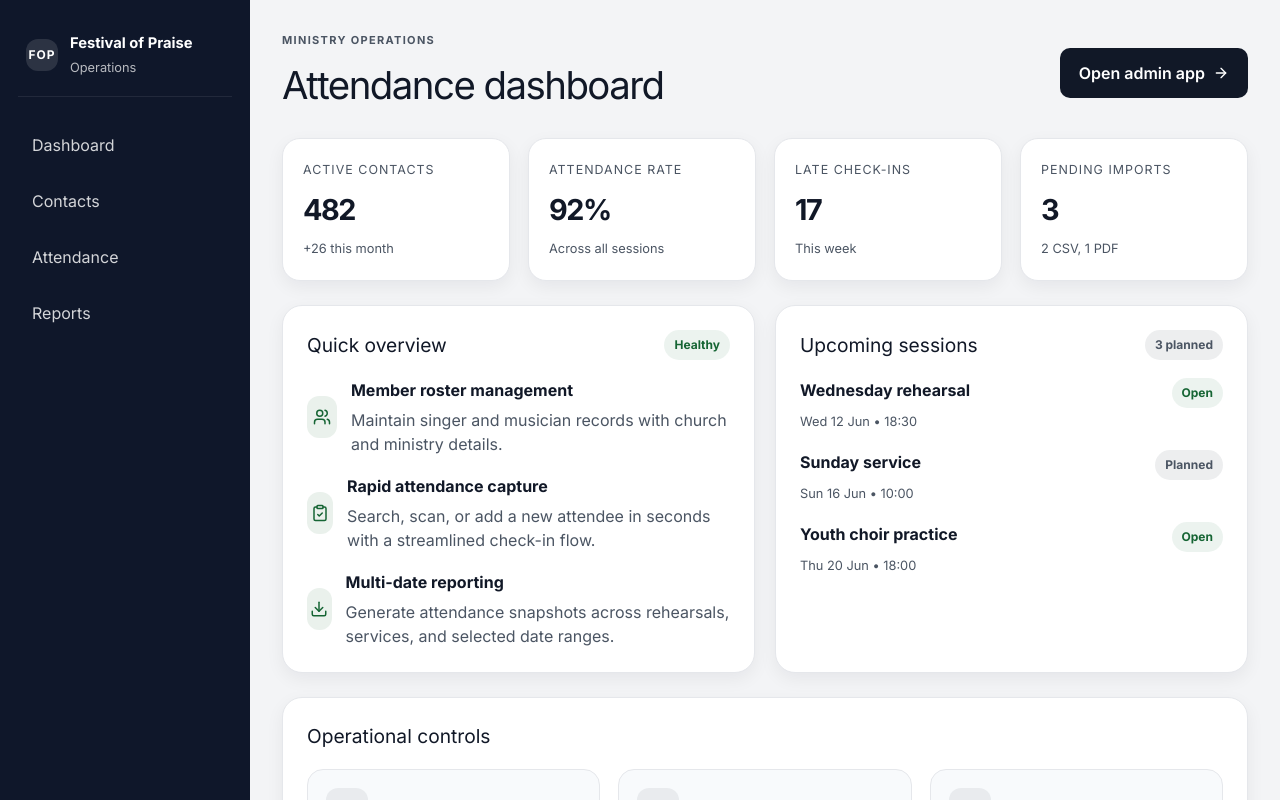
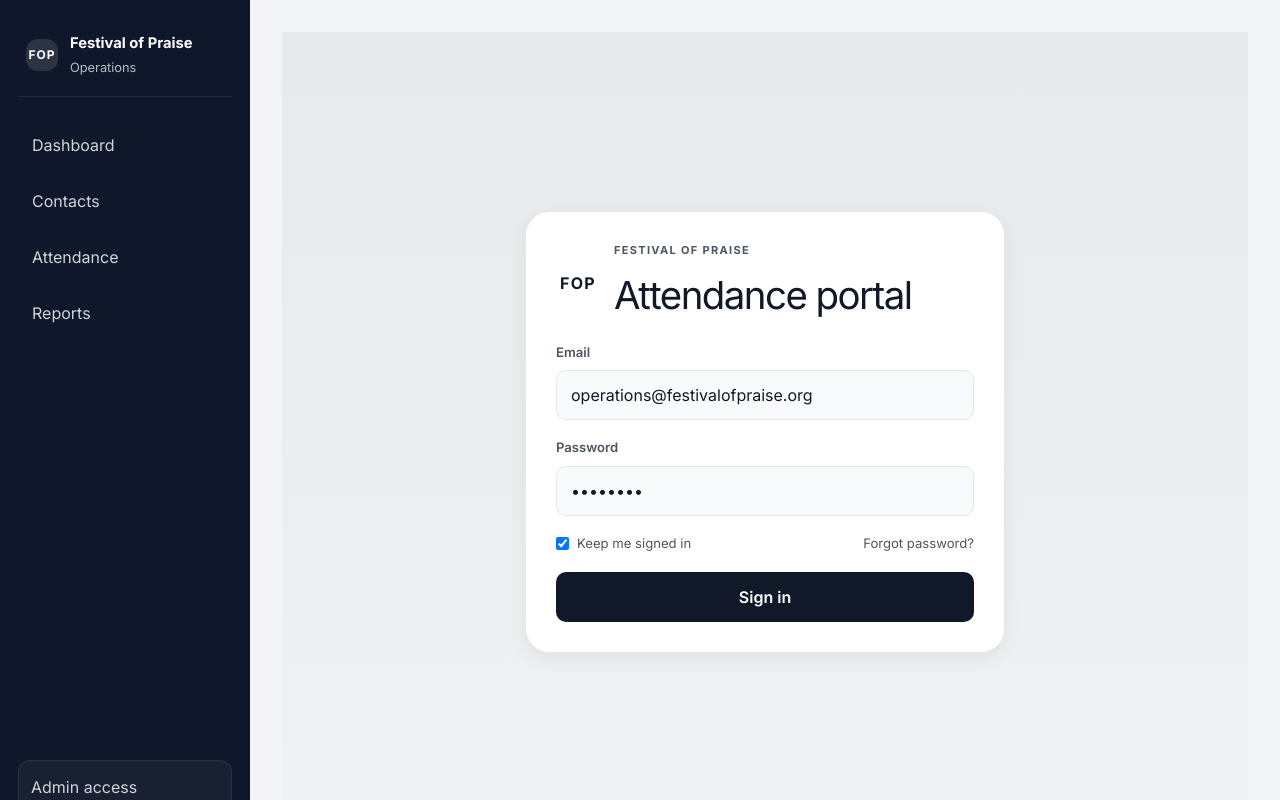
Before and after one commit to festivalofpraisechoir/fop, a Next.js app: page / in a window 1280 px wide. Shown: the top 800 px of the page. Built offline with nearby package versions, Linux system fonts and the light colour scheme.

Commit message:
Refine the FOP attendance app with a production-style admin UI, core pages, and the structured project setup.

```diff
--- a/app/attendance/page.tsx
+++ b/app/attendance/page.tsx
@@ -91,9 +91,7 @@ export default function AttendancePage() {
                 <tr key={person.name}>
                   <td>{person.name}</td>
                   <td>
-                    <span className={
-                      person.status === 'Present' ? 'status-pill success' : person.status === 'Late' ? 'status-pill warning' : 'status-pill danger'
-                    }>
+                    <span className={person.status === 'Present' ? 'status-pill success' : person.status === 'Late' ? 'status-pill warning' : 'status-pill danger'}>
                       {person.status}
                     </span>
                   </td>
--- a/app/dashboard/page.tsx
+++ b/app/dashboard/page.tsx
@@ -1,4 +1,3 @@
-export default function DashboardPage() {
 const summaryCards = [
   { title: 'Members', value: '482', meta: 'Registered contacts' },
   { title: 'Present today', value: '316', meta: '+19 vs last week' },
@@ -7,10 +6,11 @@ export default function DashboardPage() {
 ];
 
 const attendanceByRole = [
-    { label: 'Singers', value: 58, total: 100 },
-    { label: 'Musicians', value: 42, total: 100 },
+  { label: 'Singers', value: 58 },
+  { label: 'Musicians', value: 42 },
 ];
 
+export default function DashboardPage() {
   return (
     <div className="page-shell">
       <header className="page-header">
@@ -55,13 +55,8 @@ export default function DashboardPage() {
             <h2>Recent imports</h2>
             <span className="status-pill neutral">Synced</span>
           </div>
-
           <div className="list-stack">
-            {[
-              'Wednesday rehearsal roster.csv',
-              'Sunday service members.xlsx',
-              'Keyboard section.pdf',
-            ].map((item) => (
+            {['Wednesday rehearsal roster.csv', 'Sunday service members.xlsx', 'Keyboard section.pdf'].map((item) => (
               <div key={item} className="list-row">
                 <div>
                   <strong>{item}</strong>
--- a/app/layout.tsx
+++ b/app/layout.tsx
@@ -7,7 +7,7 @@ const inter = Inter({ subsets: ['latin'] });
 
 export const metadata: Metadata = {
   title: 'FOP Attendance CRM',
-  description: 'Professional attendance and member management dashboard for the choir team.',
+  description: 'Professional attendance and member management dashboard for choir and music team operations.',
 };
 
 export default function RootLayout({ children }: { children: React.ReactNode }) {
--- a/app/login/page.tsx
+++ b/app/login/page.tsx
@@ -12,7 +12,7 @@ export default function LoginPage() {
           </div>
         </div>
 
-        <form className="auth-form">
+        <div className="auth-form">
           <div className="field-group">
             <label htmlFor="email">Email</label>
             <input id="email" type="email" defaultValue="operations@festivalofpraise.org" />
@@ -34,7 +34,7 @@ export default function LoginPage() {
           <Link href="/dashboard" className="primary-button full-width">
             Sign in
           </Link>
-        </form>
+        </div>
       </div>
     </div>
   );
--- a/app/page.tsx
+++ b/app/page.tsx
@@ -1,120 +1,41 @@
-import { ArrowRight, CheckCircle2, ClipboardCheck, Download, ShieldCheck, Users } from 'lucide-react';
 import Link from 'next/link';
-
-const stats = [
-  { label: 'Active contacts', value: '482', detail: '+26 this month' },
-  { label: 'Attendance rate', value: '92%', detail: 'Across all sessions' },
-  { label: 'Late check-ins', value: '17', detail: 'This week' },
-  { label: 'Pending imports', value: '3', detail: '2 CSV, 1 PDF' },
-];
-
-const upcoming = [
-  { title: 'Wednesday rehearsal', date: 'Wed 12 Jun', time: '18:30', status: 'Open' },
-  { title: 'Sunday service', date: 'Sun 16 Jun', time: '10:00', status: 'Planned' },
-  { title: 'Youth choir practice', date: 'Thu 20 Jun', time: '18:00', status: 'Open' },
-];
 
 export default function HomePage() {
   return (
-    <div className="page-shell">
-      <header className="page-header">
-        <div>
-          <p className="eyebrow">Ministry operations</p>
-          <h1>Attendance dashboard</h1>
-        </div>
-        <Link href="/login" className="primary-button">
-          Open admin app
-          <ArrowRight size={16} />
-        </Link>
-      </header>
-
-      <section className="stats-grid">
-        {stats.map((item) => (
-          <article key={item.label} className="stat-card">
-            <span>{item.label}</span>
-            <strong>{item.value}</strong>
-            <small>{item.detail}</small>
-          </article>
-        ))}
-      </section>
-
-      <section className="panel-grid two-col">
-        <div className="panel-card">
-          <div className="panel-header">
-            <h2>Quick overview</h2>
-            <span className="status-pill success">Healthy</span>
-          </div>
-
-          <div className="feature-list">
-            <div className="feature-row">
-              <div className="feature-icon success-bg"><Users size={18} /></div>
-              <div>
-                <strong>Member roster management</strong>
-                <p>Maintain singer and musician records with church and ministry details.</p>
-              </div>
-            </div>
-            <div className="feature-row">
-              <div className="feature-icon success-bg"><ClipboardCheck size={18} /></div>
-              <div>
-                <strong>Rapid attendance capture</strong>
-                <p>Search, scan, or add a new attendee in seconds with a streamlined check-in flow.</p>
-              </div>
-            </div>
-            <div className="feature-row">
-              <div className="feature-icon success-bg"><Download size={18} /></div>
-              <div>
-                <strong>Multi-date reporting</strong>
-                <p>Generate attendance snapshots across rehearsals, services, and selected date ranges.</p>
-              </div>
-            </div>
+    <div className="auth-shell">
+      <div className="auth-card">
+        <div className="auth-brand">
+          <div className="brand-mark">FOP</div>
+          <div>
+            <p className="eyebrow">Festival of Praise</p>
+            <h1>Attendance portal</h1>
           </div>
         </div>
 
-        <div className="panel-card">
-          <div className="panel-header">
-            <h2>Upcoming sessions</h2>
-            <span className="status-pill neutral">3 planned</span>
+        <div className="auth-form">
+          <div className="field-group">
+            <label htmlFor="email">Email</label>
+            <input id="email" type="email" defaultValue="operations@festivalofpraise.org" />
           </div>
-          <div className="list-stack compact">
-            {upcoming.map((session) => (
-              <div key={session.title} className="list-row">
-                <div>
-                  <strong>{session.title}</strong>
-                  <small>
-                    {session.date} • {session.time}
-                  </small>
-                </div>
-                <span className={session.status === 'Open' ? 'status-pill success' : 'status-pill neutral'}>
-                  {session.status}
-                </span>
-              </div>
-            ))}
+
+          <div className="field-group">
+            <label htmlFor="password">Password</label>
+            <input id="password" type="password" defaultValue="••••••••" />
           </div>
-        </div>
-      </section>
 
-      <section className="panel-card">
-        <div className="panel-header">
-          <h2>Operational controls</h2>
-        </div>
-        <div className="control-grid">
-          <Link href="/contacts" className="control-card">
-            <div className="feature-icon accent-bg"><Users size={18} /></div>
-            <strong>Contacts</strong>
-            <span>Manage choir members and musician profiles.</span>
-          </Link>
-          <Link href="/attendance" className="control-card">
-            <div className="feature-icon accent-bg"><CheckCircle2 size={18} /></div>
-            <strong>Attendance</strong>
-            <span>Check members in quickly with search or QR-assisted flow.</span>
-          </Link>
-          <Link href="/reports" className="control-card">
-            <div className="feature-icon accent-bg"><ShieldCheck size={18} /></div>
-            <strong>Reports</strong>
-            <span>Track attendance across multi-date ranges and congregation groups.</span>
+          <div className="auth-meta">
+            <label className="checkbox-row">
+              <input type="checkbox" defaultChecked />
+              <span>Keep me signed in</span>
+            </label>
+            <Link href="/dashboard">Forgot password?</Link>
+          </div>
+
+          <Link href="/dashboard" className="primary-button full-width">
+            Sign in
           </Link>
         </div>
-      </section>
+      </div>
     </div>
   );
 }
--- a/components/sidebar.tsx
+++ b/components/sidebar.tsx
@@ -1,5 +1,3 @@
-import type { ReactNode } from 'react';
-
 export function Sidebar() {
   const items = [
     { label: 'Dashboard', href: '/dashboard' },
--- a/lib/supabase.ts
+++ b/lib/supabase.ts
@@ -1,6 +1,6 @@
 import type { SupabaseClient } from '@supabase/supabase-js';
 
-export function createSupabaseClient() {
+export function createSupabaseClient(): SupabaseClient | null {
   const supabaseUrl = process.env.NEXT_PUBLIC_SUPABASE_URL;
   const supabaseAnonKey = process.env.NEXT_PUBLIC_SUPABASE_ANON_KEY;
 
@@ -8,7 +8,8 @@ export function createSupabaseClient() {
     return null;
   }
 
-  return require('@supabase/supabase-js').createClient(supabaseUrl, supabaseAnonKey);
+  const { createClient } = require('@supabase/supabase-js');
+  return createClient(supabaseUrl, supabaseAnonKey);
 }
 
 export type ContactRecord = {
```
Also changed, not shown: 1 other file (tests, documents, lock files or other folders). Lines whose indentation alone changed are shown as unchanged.
